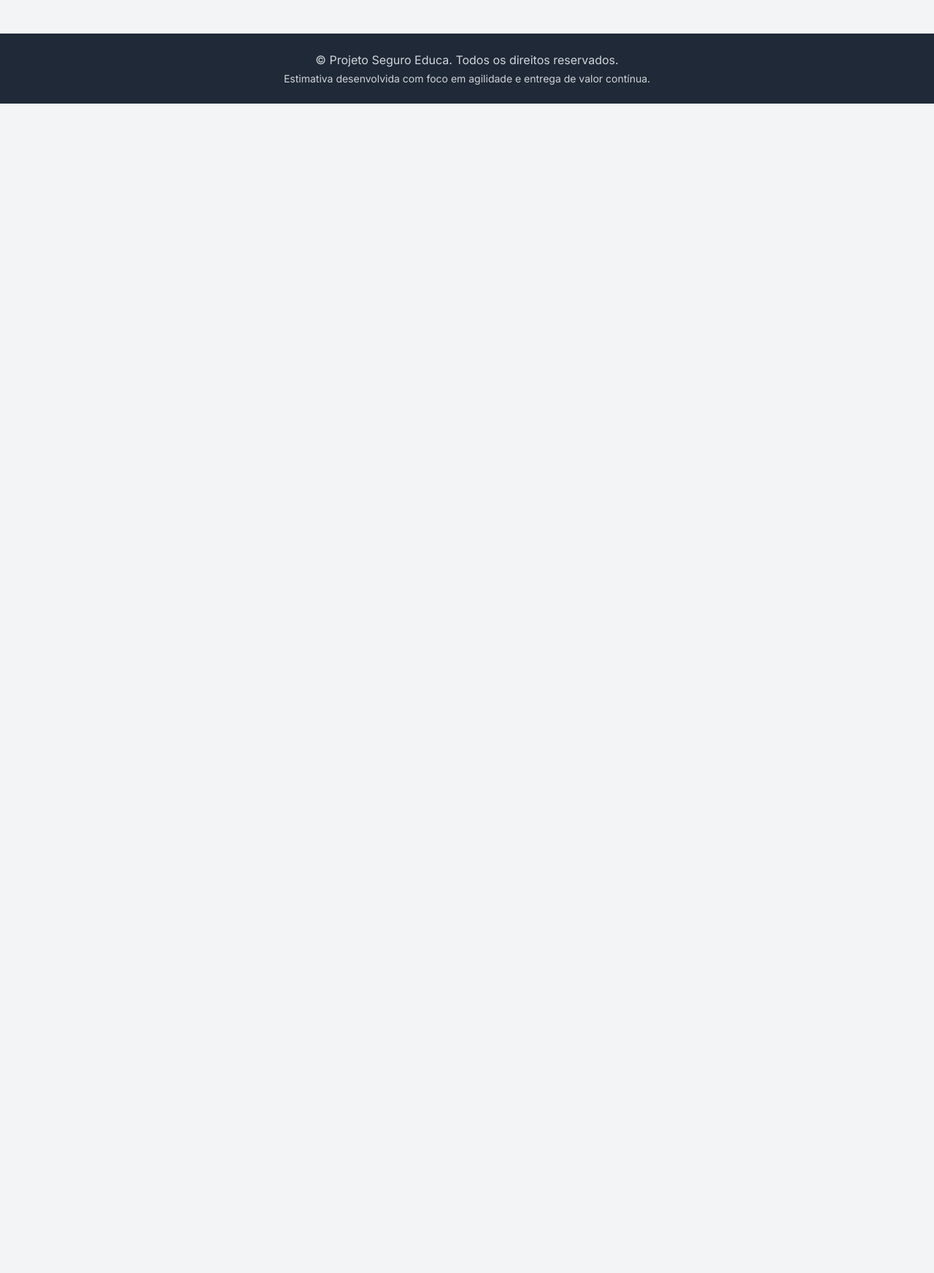
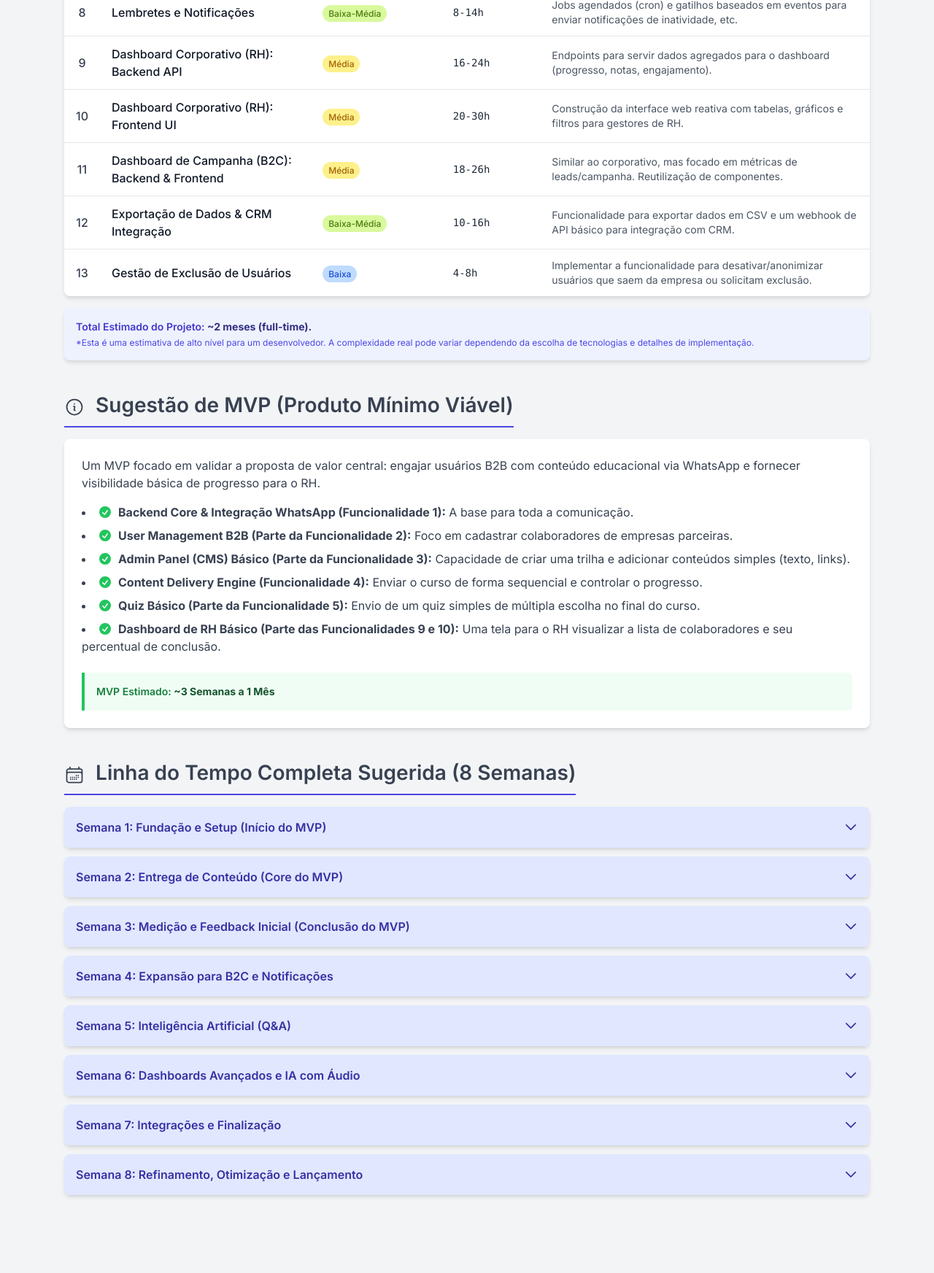
Before and after one commit to pedrogrisolia/Seguro-Educa, a plain HTML site: page index.html in a window 1280 px wide. Shown: the part 842-2587 px from the top of the page at 73% size. Before the commit the page ends 984 px from the top, so only its background shows below. Drawn offline with nearby package versions, Linux system fonts and the light colour scheme.

Commit message:
Update index.html

```diff
--- a/index.html
+++ b/index.html
@@ -115,12 +115,11 @@
         <div class="container mx-auto max-w-6xl">
             <h1 class="text-3xl md:text-4xl font-bold flex items-center">
                 <svg xmlns="http://www.w3.org/2000/svg" fill="none" viewBox="0 0 24 24" stroke-width="1.5" stroke="currentColor" class="w-10 h-10 mr-3">
-                  <path d="M12 18a3.75 3.75 0 00.495-7.467 5.99 5.99 0 00-1.925 3.546 5.974 5.974 0 01-2.133-1.001A3.75 3.75 0 006 18c0 1.562.923 2.903 2.214 3.527.425.203.882.35 1.36.444.28.055.566.084.86.084s.58-.029.86-.084c.478-.094.935-.241 1.36-.444A3.75 3.75 0 0012 18z" />
-                  <path d="M12 18a3.75 3.75 0 00.495-7.467 5.99 5.99 0 00-1.925 3.546 5.974 5.974 0 01-2.133-1.001A3.75 3.75 0 006 18c0 1.562.923 2.903 2.214 3.527.425.203.882.35 1.36.444.28.055.566.084.86.084s.58-.029.86-.084c.478-.094.935-.241 1.36-.444A3.75 3.75 0 0012 18zM19.5 11.25c0 1.562-.923 2.903-2.214 3.527-.425.203-.882.35-1.36.444a.87.87 0 01-.1.026V11.25a5.25 5.25 0 00-10.5 0v3.999a.87.87 0 01-.1-.026c-.478-.093-.935-.24-1.36-.444A3.75 3.75 0 014.5 11.25c0-2.071 1.679-3.75 3.75-3.75c1.018 0 1.942.403 2.625 1.057a.75.75 0 01-1.06 1.06A3.733 3.733 0 008.25 9.75c-1.242 0-2.25 1.008-2.25 2.25s1.008 2.25 2.25 2.25c1.242 0 2.25-1.008 2.25-2.25a.75.75 0 011.5 0v2.016a.75.75 0 01.375.623c.175.67.34 1.32.502 1.957a.75.75 0 01-.375.83A3.733 3.733 0 0012 15.75c1.242 0 2.25-1.008 2.25-2.25a.75.75 0 011.5 0c0 1.242-1.008 2.25-2.25 2.25a3.733 3.733 0 01-1.057-.208.75.75 0 01-.375-.83c.162-.637.327-1.287.502-1.957a.75.75 0 01.375-.623V11.25a.75.75 0 011.5 0c0 1.242 1.008 2.25 2.25 2.25s2.25-1.008 2.25-2.25z" />
+                    <path stroke-linecap="round" stroke-linejoin="round" d="M12 7.5h1.5m-1.5 3h1.5m-7.5 3h7.5m-7.5 3h7.5m3-9h3.375c.621 0 1.125.504 1.125 1.125V18a2.25 2.25 0 0 1-2.25 2.25M16.5 7.5V18a2.25 2.25 0 0 0 2.25 2.25M16.5 7.5V4.875c0-.621-.504-1.125-1.125-1.125H4.125C3.504 3.75 3 4.254 3 4.875V18a2.25 2.25 0 0 0 2.25 2.25h13.5M6 7.5h3v3H6v-3Z" />
                 </svg>
                 Estimativa de Desenvolvimento - Projeto Seguro Educa no WhatsApp
             </h1>
-            <p class="mt-2 text-indigo-200">Análise de funcionalidades, MVP e linha do tempo de 8 semanas com base no Manual Técnico.</p>
+            <p class="mt-2 text-indigo-200">Análise detalhada, MVP e linha do tempo de 8 semanas com base no Manual Técnico.</p>
         </div>
     </header>
 
@@ -145,15 +144,16 @@
                         </tr>
                     </thead>
                     <tbody>
-                        </tbody>
+                        <!-- Rows will be injected by JavaScript -->
+                    </tbody>
                 </table>
             </div>
             <div class="material-card mt-4 p-4 bg-indigo-50">
                 <p class="text-sm text-indigo-700 font-semibold">
-                    Total Estimado: <span class="font-bold text-indigo-900">~8 semanas.</span>
+                    Total Estimado do Projeto: <span class="font-bold text-indigo-900">~2 meses (full-time).</span>
                 </p>
                 <p class="text-xs text-indigo-600 mt-1">
-                    *Esta é uma estimativa de alto nível, incluindo buffers para testes e refinamentos. A complexidade real pode variar.
+                    *Esta é uma estimativa de alto nível para um desenvolvedor. A complexidade real pode variar dependendo da escolha de tecnologias e detalhes de implementação.
                 </p>
             </div>
         </section>
@@ -166,12 +166,13 @@
                 Sugestão de MVP (Produto Mínimo Viável)
             </h2>
             <div class="material-card p-6">
-                <p class="mb-4 text-gray-700">O MVP será focado em validar o fluxo B2B ponta a ponta, que parece ser o core da proposta de valor inicial: uma empresa contrata, seus colaboradores são treinados e a eficácia é comprovada.</p>
+                <p class="mb-4 text-gray-700">Um MVP focado em validar a proposta de valor central: engajar usuários B2B com conteúdo educacional via WhatsApp e fornecer visibilidade básica de progresso para o RH.</p>
                 <ul id="mvp-items" class="list-disc list-inside space-y-2 text-gray-700">
+                    <!-- MVP items will be injected by JavaScript -->
                 </ul>
                  <div class="mt-6 p-4 bg-green-50 border-l-4 border-green-500 rounded-r-md">
                     <p class="text-sm text-green-700 font-semibold">
-                        MVP Estimado: <span class="font-bold text-green-900">~4 Semanas</span>
+                        MVP Estimado: <span class="font-bold text-green-900">~3 Semanas a 1 Mês</span>
                     </p>
                 </div>
             </div>
@@ -185,6 +186,7 @@
                 Linha do Tempo Completa Sugerida (8 Semanas)
             </h2>
             <div id="timeline-accordion" class="space-y-3">
+                <!-- Timeline accordion will be injected by JavaScript -->
             </div>
         </section>
 
@@ -192,98 +194,103 @@
 
     <footer class="bg-gray-800 text-gray-300 p-6 mt-12 text-center">
         <div class="container mx-auto max-w-6xl">
-            <p>© <span id="currentYear"></span> Projeto Seguro Educa. Todos os direitos reservados.</p>
-            <p class="text-sm mt-1">Estimativa desenvolvida com foco em agilidade e entrega de valor contínua.</p>
+            <p>© <span id="currentYear"></span> Projeto Seguro Educa no WhatsApp. Todos os direitos reservados.</p>
+            <p class="text-sm mt-1">Desenvolvido com foco em agilidade, engajamento e resultados mensuráveis.</p>
         </div>
     </footer>
 
     <script>
         const funcionalidadesData = [
-            { id: 1, funcionalidade: "Core: Estrutura de Dados e API Base (Usuários, Trilhas, Conteúdos)", complexidade: "Média", horas: "20-30h", notas: "Backend: Modelos, rotas CRUD, autenticação de API. Essencial para todo o resto." },
-            { id: 2, funcionalidade: "B2B: Onboarding de Usuário e Gestão de Empresa via WhatsApp", complexidade: "Média", horas: "16-24h", notas: "Lógica de conversação para cadastro de colaboradores, vinculação a uma empresa." },
-            { id: 3, funcionalidade: "B2C: Onboarding de Usuário e Captura de Lead via WhatsApp", complexidade: "Baixa-Média", horas: "10-16h", notas: "Fluxo de conversação mais simples para capturar leads e seus interesses." },
-            { id: 4, funcionalidade: "Core: Engine de Entrega de Conteúdo (multi-formato)", complexidade: "Média", horas: "12-20h", notas: "Lógica para enviar texto, links, PDFs, vídeos via WhatsApp API. Integração com S3/storage." },
-            { id: 5, funcionalidade: "Core: Engine de Quiz e Certificação", complexidade: "Média", horas: "14-22h", notas: "Criação de quizzes, processamento de respostas, pontuação e geração de PDF de certificado (template)." },
-            { id: 6, funcionalidade: "IA: Q&A sobre Conteúdo (Transcrição e Resposta)", complexidade: "Média-Alta", horas: "18-28h", notas: "Integração com LLM (OpenAI, etc) para RAG. Integração com Whisper API para transcrição." },
-            { id: 7, funcionalidade: "IA: Recomendações e Resumos de Conteúdo", complexidade: "Média", horas: "10-18h", notas: "Uso de LLM para sumarizar textos e recomendar novos conteúdos com base no perfil do usuário." },
-            { id: 8, funcionalidade: "Core: Módulo de Lembretes e Notificações (Triggers)", complexidade: "Média", horas: "12-18h", notas: "Backend com cron jobs/workers para notificações de inatividade, novos conteúdos, etc." },
-            { id: 9, funcionalidade: "B2B: Dashboard Corporativo (RH/Gestor)", complexidade: "Média-Alta", horas: "24-40h", notas: "Frontend complexo com gráficos e tabelas. Backend com agregações de dados pesadas." },
-            { id: 10, funcionalidade: "B2C: Dashboard de Campanha (Leads)", complexidade: "Média", horas: "16-24h", notas: "Frontend para visualizar performance de campanhas de leads. Similar ao B2B mas com escopo menor." },
-            { id: 11, funcionalidade: "Core: Gestão Administrativa (Painel para gerenciar trilhas/conteúdos)", complexidade: "Média", horas: "16-24h", notas: "Um painel web simples para a equipe interna gerenciar cursos, usuários e conteúdo." },
-            { id: 12, funcionalidade: "B2C: Exportação de Leads para CRM", complexidade: "Baixa-Média", horas: "8-14h", notas: "Exportação em CSV/planilha e/ou uma integração via API com um CRM principal (ex: HubSpot)." }
+            { id: 1, funcionalidade: "Backend Core: DB Schema & WhatsApp API Integration", complexidade: "Média", horas: "16-24h", notas: "Fundação. Setup, webhook handling, envio/recebimento de mensagens via um provedor como Twilio ou Meta." },
+            { id: 2, funcionalidade: "User Management: Onboarding & Profile (B2B & B2C)", complexidade: "Média", horas: "14-22h", notas: "Lógica para lidar com diferentes tipos de usuário e seus dados. Fluxo de registro inicial via WhatsApp." },
+            { id: 3, funcionalidade: "Admin Panel (CMS): CRUD para Cursos & Conteúdo", complexidade: "Média", horas: "18-28h", notas: "Interface web para admins criarem cursos, fazerem upload de conteúdo (PDFs, links de vídeo) e definirem a ordem." },
+            { id: 4, funcionalidade: "Content Delivery Engine (WhatsApp Bot)", complexidade: "Média", horas: "12-20h", notas: "Lógica central do bot para enviar o conteúdo correto ao usuário certo, gerenciando o estado (progresso)." },
+            { id: 5, funcionalidade: "Quiz & Certification Engine", complexidade: "Média-Alta", horas: "20-30h", notas: "Fluxo de quiz no WhatsApp, validação de respostas, pontuação e geração dinâmica de certificado em PDF." },
+            { id: 6, funcionalidade: "AI Q&A - Basic: Text-based questions on content", complexidade: "Média", horas: "12-18h", notas: "Integração com API de LLM. Engenharia de prompt para responder com base no contexto do conteúdo do curso." },
+            { id: 7, funcionalidade: "AI Q&A - Advanced: Audio Transcription & Role-specific", complexidade: "Média-Alta", horas: "10-16h", notas: "Integrar serviço de transcrição (ex: Whisper API). Engenharia de prompt mais complexa para contexto." },
+            { id: 8, funcionalidade: "Lembretes e Notificações", complexidade: "Baixa-Média", horas: "8-14h", notas: "Jobs agendados (cron) e gatilhos baseados em eventos para enviar notificações de inatividade, etc." },
+            { id: 9, funcionalidade: "Dashboard Corporativo (RH): Backend API", complexidade: "Média", horas: "16-24h", notas: "Endpoints para servir dados agregados para o dashboard (progresso, notas, engajamento)." },
+            { id: 10, funcionalidade: "Dashboard Corporativo (RH): Frontend UI", complexidade: "Média", horas: "20-30h", notas: "Construção da interface web reativa com tabelas, gráficos e filtros para gestores de RH." },
+            { id: 11, funcionalidade: "Dashboard de Campanha (B2C): Backend & Frontend", complexidade: "Média", horas: "18-26h", notas: "Similar ao corporativo, mas focado em métricas de leads/campanha. Reutilização de componentes." },
+            { id: 12, funcionalidade: "Exportação de Dados & CRM Integração", complexidade: "Baixa-Média", horas: "10-16h", notas: "Funcionalidade para exportar dados em CSV e um webhook de API básico para integração com CRM." },
+            { id: 13, funcionalidade: "Gestão de Exclusão de Usuários", complexidade: "Baixa", horas: "4-8h", notas: "Implementar a funcionalidade para desativar/anonimizar usuários que saem da empresa ou solicitam exclusão." }
         ];
 
         const mvpItemsData = [
-            "Estrutura de dados base para Usuários, Trilhas e Conteúdos.",
-            "Onboarding de Usuário B2B (Colaborador) via WhatsApp.",
-            "Engine de entrega de conteúdo (foco em Texto e PDF).",
-            "Engine de Quiz e Certificação (versão simplificada).",
-            "Painel de Admin mínimo para cadastro de uma trilha e seu conteúdo.",
-            "Geração de um relatório simples de conclusão (ex: planilha ou e-mail)."
+            "<strong>Backend Core & Integração WhatsApp (Funcionalidade 1):</strong> A base para toda a comunicação.",
+            "<strong>User Management B2B (Parte da Funcionalidade 2):</strong> Foco em cadastrar colaboradores de empresas parceiras.",
+            "<strong>Admin Panel (CMS) Básico (Parte da Funcionalidade 3):</strong> Capacidade de criar uma trilha e adicionar conteúdos simples (texto, links).",
+            "<strong>Content Delivery Engine (Funcionalidade 4):</strong> Enviar o curso de forma sequencial e controlar o progresso.",
+            "<strong>Quiz Básico (Parte da Funcionalidade 5):</strong> Envio de um quiz simples de múltipla escolha no final do curso.",
+            "<strong>Dashboard de RH Básico (Parte das Funcionalidades 9 e 10):</strong> Uma tela para o RH visualizar a lista de colaboradores e seu percentual de conclusão."
         ];
 
         const timelineData = [
             {
-                semana: "Semana 1: Fundação e Backend Core",
+                semana: "Semana 1: Fundação e Setup (Início do MVP)",
                 atividades: [
-                    "Configuração do ambiente de desenvolvimento, WhatsApp Business API e CI/CD básico.",
-                    "Implementação da <strong>Estrutura de Dados e API Base</strong> (Funcionalidade 1).",
-                    "Design e criação dos modelos de banco de dados para Usuários, Empresas, Trilhas e Conteúdos."
+                    "Configuração do ambiente de desenvolvimento, banco de dados e CI/CD básico.",
+                    "Implementação do <strong>Backend Core & Integração com a API do WhatsApp</strong> (F1).",
+                    "Design da base de dados completa (Usuários, Cursos, Conteúdo, Progresso).",
+                    "Início da implementação do <strong>User Management (B2B)</strong> (F2)."
                 ]
             },
             {
-                semana: "Semana 2: Onboarding e Entrega de Conteúdo",
+                semana: "Semana 2: Entrega de Conteúdo (Core do MVP)",
                 atividades: [
-                    "Desenvolvimento do fluxo de conversação para <strong>Onboarding de Usuário B2B</strong> (Funcionalidade 2).",
-                    "Implementação da <strong>Engine de Entrega de Conteúdo</strong> (Funcionalidade 4), focando em texto e links para PDF/Vídeo.",
-                    "Configuração do armazenamento de arquivos (ex: S3)."
+                    "Finalização do <strong>User Management (B2B)</strong> (F2).",
+                    "Desenvolvimento do <strong>Content Delivery Engine</strong> (F4) para enviar a trilha via WhatsApp.",
+                    "Início do <strong>Admin Panel (CMS)</strong> básico para criar cursos e adicionar conteúdo (F3)."
                 ]
             },
             {
-                semana: "Semana 3: Avaliação e Certificação",
+                semana: "Semana 3: Medição e Feedback Inicial (Conclusão do MVP)",
                 atividades: [
-                    "Desenvolvimento da <strong>Engine de Quiz</strong> (parte da Funcionalidade 5), incluindo lógica de perguntas, respostas e pontuação.",
-                    "Implementação da <strong>Geração de Certificado</strong> em PDF com base em um template (parte da Funcionalidade 5)."
+                    "Finalização do <strong>Admin Panel (CMS)</strong> básico (F3).",
+                    "Implementação do <strong>Quiz Engine</strong> básico (parte da F5 - envio de perguntas e checagem de respostas).",
+                    "Desenvolvimento do <strong>Dashboard Corporativo</strong> (Backend API e Frontend UI básicos - F9, F10).",
+                    "<strong>MVP finalizado para testes internos e validação.</strong>"
                 ]
             },
             {
-                semana: "Semana 4: Admin, Relatórios e Fechamento do MVP",
+                semana: "Semana 4: Expansão para B2C e Notificações",
                 atividades: [
-                    "Criação de um <strong>Painel Administrativo</strong> super simples (Funcionalidade 11 - MVP) para cadastro de uma trilha.",
-                    "Criação de um script para gerar um relatório básico de progresso dos alunos.",
-                    "Testes integrados do fluxo MVP de ponta a ponta e coleta de feedback inicial."
+                    "Implementação do <strong>User Management para B2C</strong> (resto da F2).",
+                    "Desenvolvimento do sistema de <strong>Lembretes e Notificações</strong> (F8).",
+                    "Refinamento do Dashboard Corporativo com mais métricas e gráficos (conclusão de F9, F10)."
                 ]
             },
             {
-                semana: "Semana 5: Inteligência Artificial",
+                semana: "Semana 5: Inteligência Artificial (Q&A)",
                 atividades: [
-                    "Integração com LLM para o <strong>Q&A sobre Conteúdo</strong> (Funcionalidade 6).",
-                    "Implementação da transcrição de áudio e da lógica de busca de informações (RAG).",
-                    "Desenvolvimento do <strong>Resumo de Conteúdo por IA</strong> (Funcionalidade 7)."
+                    "Implementação do <strong>AI Q&A - Basic</strong> (F6) para respostas baseadas em texto.",
+                    "Testes de engenharia de prompt e integração com LLM.",
+                    "Início da implementação da <strong>Geração de Certificado em PDF</strong> (resto da F5)."
                 ]
             },
             {
-                semana: "Semana 6: Dashboards e Visualização de Dados (B2B)",
+                semana: "Semana 6: Dashboards Avançados e IA com Áudio",
                 atividades: [
-                    "Desenvolvimento do backend para as agregações do <strong>Dashboard Corporativo</strong> (Funcionalidade 9).",
-                    "Implementação do frontend do dashboard com os principais indicadores por colaborador e por trilha.",
-                    "Testes de performance das consultas."
+                    "Finalização da <strong>Geração de Certificado em PDF</strong> (F5).",
+                    "Implementação do <strong>AI Q&A - Advanced</strong> com transcrição de áudio (F7).",
+                    "Desenvolvimento completo do <strong>Dashboard de Campanha (B2C)</strong> (F11)."
                 ]
             },
             {
-                semana: "Semana 7: Expansão para B2C e Notificações",
+                semana: "Semana 7: Integrações e Finalização",
                 atividades: [
-                    "Implementação do fluxo de <strong>Onboarding de Leads B2C</strong> (Funcionalidade 3).",
-                    "Desenvolvimento do <strong>Módulo de Lembretes e Notificações</strong> (Funcionalidade 8) com gatilhos de inatividade.",
-                    "Início do <strong>Dashboard de Campanha B2C</strong> (Funcionalidade 10), reutilizando componentes do dashboard B2B."
+                    "Desenvolvimento da <strong>Exportação de Dados & Integração com CRM</strong> (F12).",
+                    "Implementação da <strong>Gestão de Exclusão de Usuários</strong> (F13).",
+                    "Testes E2E (End-to-End) completos da plataforma."
                 ]
             },
             {
-                semana: "Semana 8: Integrações, Refinamento e Testes Finais",
+                semana: "Semana 8: Refinamento, Otimização e Lançamento",
                 atividades: [
-                    "Implementação da <strong>Exportação de Leads para CRM</strong> (Funcionalidade 12).",
-                    "Testes de segurança, usabilidade e otimizações gerais na plataforma.",
-                    "Refinamento da UI/UX dos dashboards e documentação final para lançamento."
+                    "Coleta de feedback dos testes e aplicação de melhorias de UI/UX.",
+                    "Otimizações de performance e segurança do banco de dados e APIs.",
+                    "Preparação da documentação técnica e do ambiente de produção.",
+                    "<strong>Go-live / Lançamento da primeira versão completa.</strong>"
                 ]
             }
         ];
@@ -304,5 +311,69 @@
             const row = tbody.insertRow();
             row.className = 'table-row hover:bg-gray-50 transition-colors duration-150';
             row.innerHTML = `
-                <td class="text-center">${item.id}</td>
-                <td>${item.func
+                <td class="text-center font-medium text-gray-700">${item.id}</td>
+                <td class="font-medium text-gray-900">${item.funcionalidade}</td>
+                <td>${getComplexityBadge(item.complexidade)}</td>
+                <td class="font-mono text-sm">${item.horas}</td>
+                <td class="text-sm text-gray-600">${item.notas}</td>
+            `;
+        });
+
+        // Populate MVP Items
+        const mvpList = document.getElementById('mvp-items');
+        mvpItemsData.forEach(itemText => {
+            const li = document.createElement('li');
+            li.innerHTML = `<svg xmlns="http://www.w3.org/2000/svg" viewBox="0 0 20 20" fill="currentColor" class="w-5 h-5 inline-block mr-2 text-green-500 align-text-bottom"><path fill-rule="evenodd" d="M10 18a8 8 0 1 0 0-16 8 8 0 0 0 0 16Zm3.857-9.809a.75.75 0 0 0-1.214-.882l-3.483 4.79-1.88-1.88a.75.75 0 1 0-1.06 1.061l2.5 2.5a.75.75 0 0 0 1.137-.089l4-5.5Z" clip-rule="evenodd" /></svg>${itemText}`;
+            mvpList.appendChild(li);
+        });
+
+        // Populate Timeline Accordion
+        const accordionContainer = document.getElementById('timeline-accordion');
+        timelineData.forEach((week, index) => {
+            const weekDiv = document.createElement('div');
+            weekDiv.className = 'material-card overflow-hidden';
+
+            const header = document.createElement('div');
+            header.className = 'accordion-header font-semibold text-indigo-800';
+            header.innerHTML = `
+                <span>${week.semana}</span>
+                <svg xmlns="http://www.w3.org/2000/svg" fill="none" viewBox="0 0 24 24" stroke-width="2" stroke="currentColor" class="w-5 h-5 transform transition-transform duration-300">
+                  <path stroke-linecap="round" stroke-linejoin="round" d="m19.5 8.25-7.5 7.5-7.5-7.5" />
+                </svg>
+            `;
+
+            const content = document.createElement('div');
+            content.className = 'accordion-content';
+            const ul = document.createElement('ul');
+            ul.className = 'list-disc list-inside space-y-2 text-gray-700 text-sm';
+            week.atividades.forEach(activity => {
+                const li = document.createElement('li');
+                li.innerHTML = activity;
+                ul.appendChild(li);
+            });
+            content.appendChild(ul);
+
+            weekDiv.appendChild(header);
+            weekDiv.appendChild(content);
+            accordionContainer.appendChild(weekDiv);
+
+            header.addEventListener('click', () => {
+                const icon = header.querySelector('svg');
+                // Close other open accordions
+                document.querySelectorAll('#timeline-accordion .accordion-content.open').forEach(openContent => {
+                    if (openContent !== content) {
+                        openContent.classList.remove('open');
+                        openContent.previousElementSibling.querySelector('svg').classList.remove('rotate-180');
+                    }
+                });
+                // Toggle current accordion
+                content.classList.toggle('open');
+                icon.classList.toggle('rotate-180');
+            });
+        });
+
+        // Set current year in footer
+        document.getElementById('currentYear').textContent = new Date().getFullYear();
+    </script>
+</body>
+</html>
```
